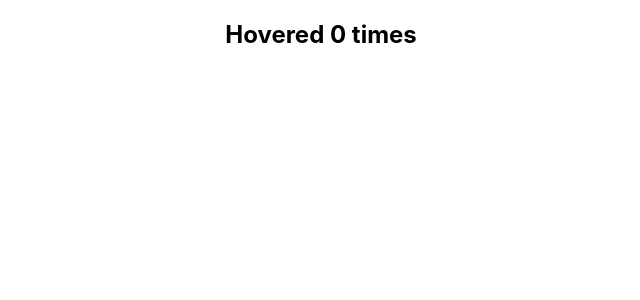
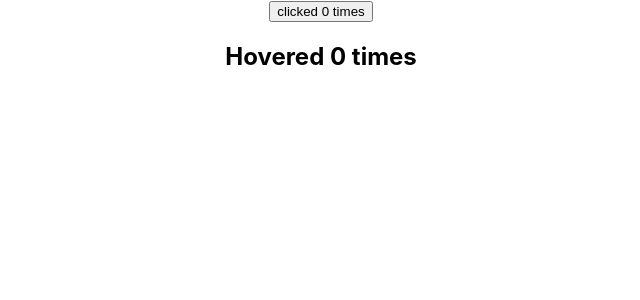
Before and after one commit to Praneshwar24/dxcreactapp, a React (Create React App) app: page / in a window 1280 px wide. Shown: the top 300 px of the page, without its empty margins (319-959 px from the left). Built offline with nearby package versions, Linux system fonts and the light colour scheme.

Commit message:
higher order component withCounter shares incrementCount functionality

```diff
--- a/src/App.js
+++ b/src/App.js
@@ -2,6 +2,7 @@ import logo from './logo.svg';
 import './App.css';
 import React from 'react';
 import HoverCounter from './components/higherorderComponents/HoverCounter';
+import ClickCounter from './components/higherorderComponents/ClickCounter';
 
 
 function App() {
@@ -9,6 +10,7 @@ function App() {
   return (
 
     <div className="App">
+      <ClickCounter />
       <HoverCounter />
     </div>
 
--- a/src/components/higherorderComponents/ClickCounter.js
+++ b/src/components/higherorderComponents/ClickCounter.js
@@ -1,26 +1,16 @@
 import React, { Component } from 'react'
+import UpdatedComponent from './WithCounter'
 //demo - life b4 higher order components came into picture
 class ClickCounter extends Component {
-    constructor(props) {
-        super(props)
 
-        this.state = {
-            count: 0
-        }
-    }
-    incrementCount = () => {
-        this.setState(prevState => {
-            return { count: prevState.count + 1 }
-        })
-    }
     render() {
-        const { count } = this.state
+        const { countKey, incrementCount } = this.props
         return (
             <div>
-                <button onClick={this.incrementCount}>clicked {count} times</button>
+                <button onClick={incrementCount}>clicked {countKey} times</button>
             </div>
         )
     }
 }
 
-export default ClickCounter
+export default UpdatedComponent(ClickCounter)
--- a/src/components/higherorderComponents/HoverCounter.js
+++ b/src/components/higherorderComponents/HoverCounter.js
@@ -1,26 +1,15 @@
 import React, { Component } from 'react'
+import UpdatedComponent from './WithCounter'
+class HoverCounter extends Component {
 
-class HoverCounter extends Component {
-    constructor(props) {
-        super(props)
-
-        this.state = {
-            count: 0
-        }
-    }
-    incrementCount = () => {
-        this.setState(prevState => {
-            return { count: prevState.count + 1 }
-        })
-    }
     render() {
-        const { count } = this.state
+        const { countKey, incrementCount } = this.props
         return (
             <div>
-                <h2 onMouseOver={this.incrementCount}>Hovered {count} times</h2>
+                <h2 onMouseOver={incrementCount}>Hovered {countKey} times</h2>
             </div>
         )
     }
 }
 
-export default HoverCounter
+export default UpdatedComponent(HoverCounter)
--- /dev/null
+++ b/src/components/higherorderComponents/WithCounter.js
@@ -0,0 +1,29 @@
+import React, { Component } from 'react'
+// withcounter accepts a component, enhances it and returns an updated component
+//the original component can be clickcounter or hovercounter
+const UpdatedComponent = OriginalComponent => {
+    class NewComponent extends Component {
+        constructor(props) {
+            super(props)
+
+            this.state = {
+                count: 0
+            }
+        }
+        incrementCount = () => {
+            this.setState(prevState => {
+                return { count: prevState.count + 1 }
+            })
+        }
+        render() {
+            return (
+                <OriginalComponent
+                    countKey={this.state.count}
+                    incrementCount={this.incrementCount}
+                />
+            )
+        }
+    }
+    return NewComponent
+}
+export default UpdatedComponent
```
